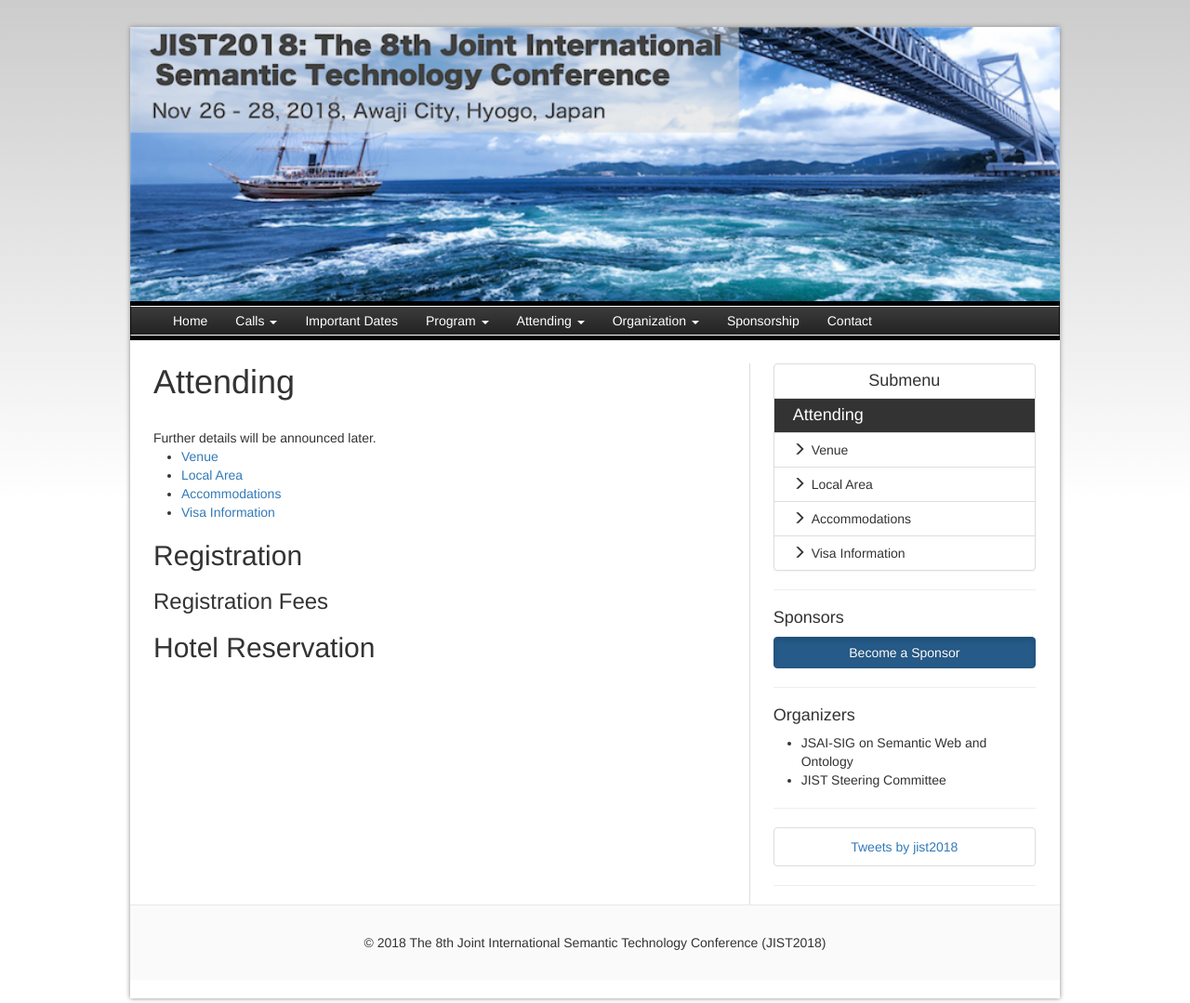
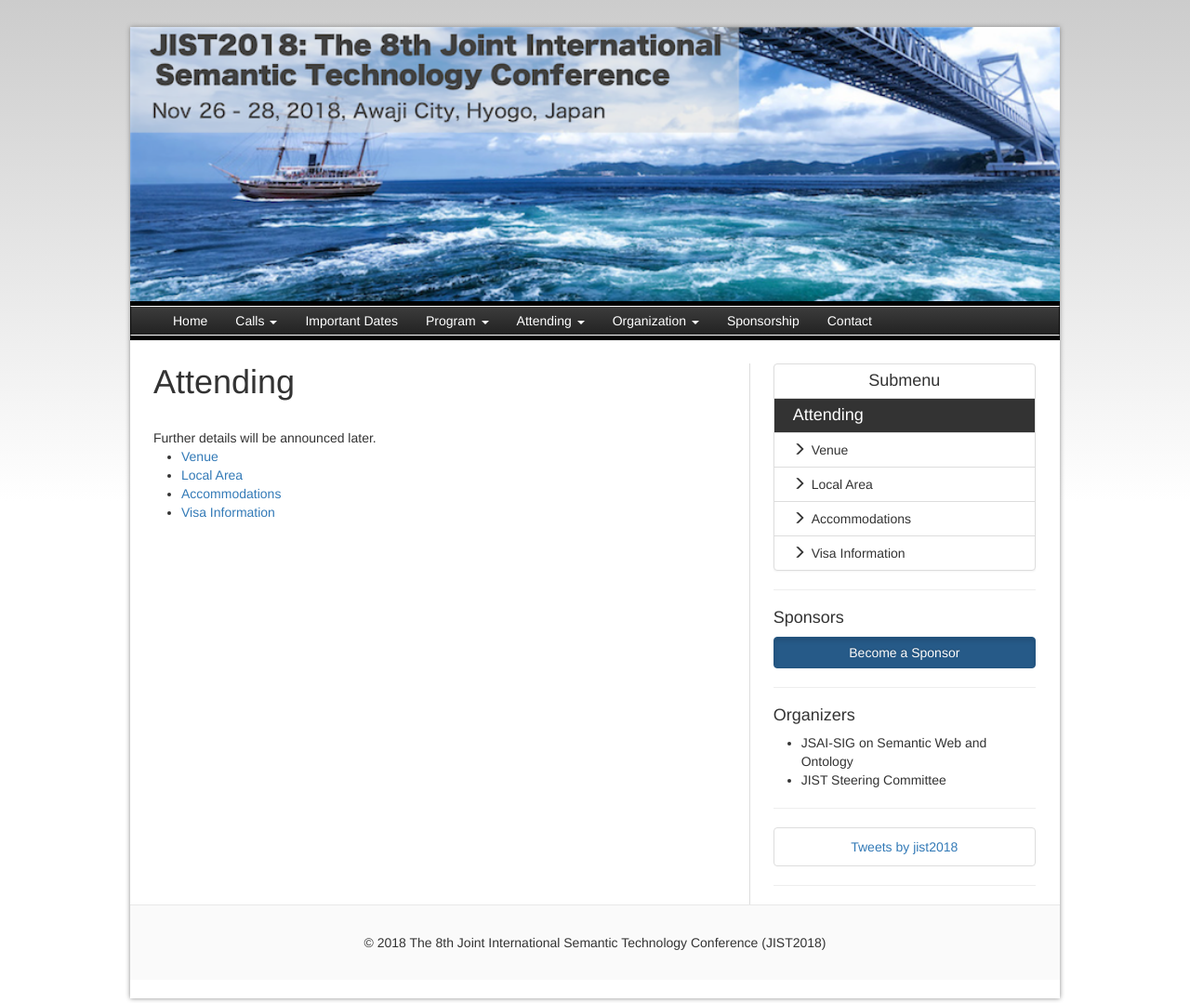
Before and after one commit to IJCKGconference/JIST2018, a Jekyll site: the page built from pages/attending.html, in a window 1280 px wide. Shown: the whole page at 93% size. Built offline with Jekyll 4.4.1, drawn with Linux system fonts in a browser that asks for light colours; comment, search, counter and statistics services are not loaded.

Commit message:
update attending page

```diff
--- a/pages/attending.html
+++ b/pages/attending.html
@@ -16,8 +16,3 @@ Further details will be announced later.
     <li><a href="{{site.baseurl}}/pages/attending/accommodations.html">Accommodations</a></li>
     <li><a href="{{site.baseurl}}/pages/attending/visa-info.html">Visa Information</a></li>
 </ul>
-
-<h2>Registration</h2>
-<h3>Registration Fees</h3>
-
-<h2>Hotel Reservation</h2>
```
Also changed, not shown: 1 other file.
